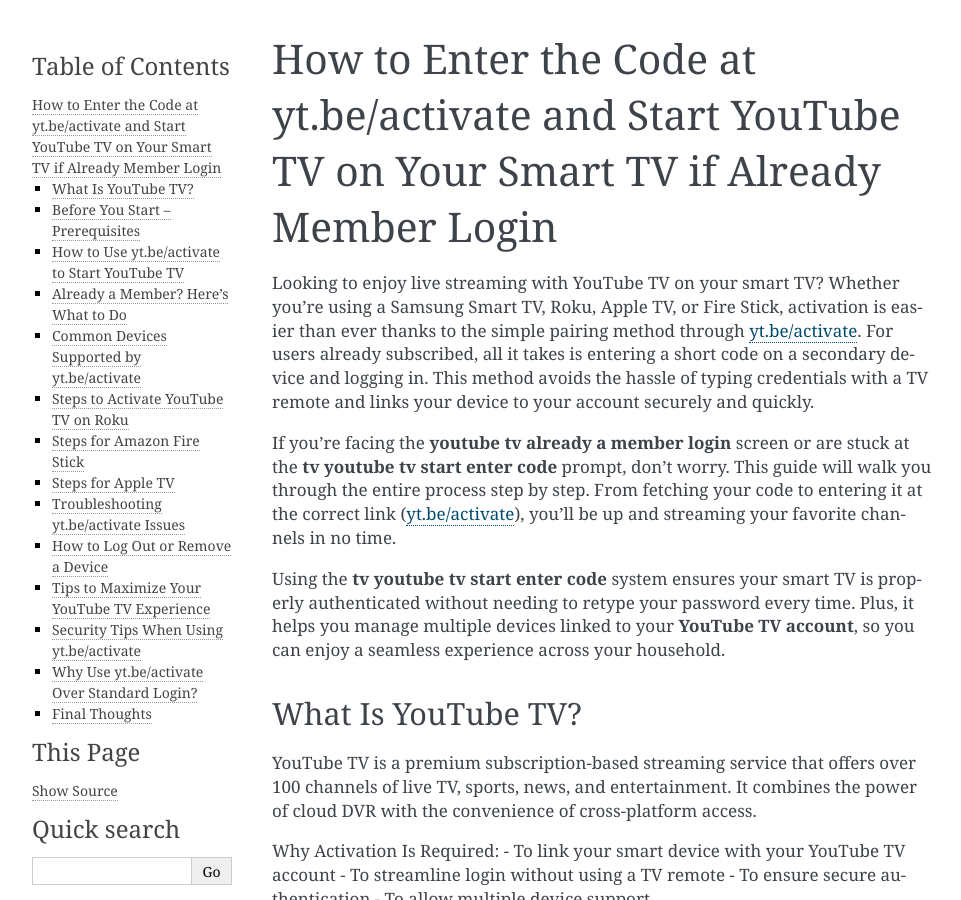
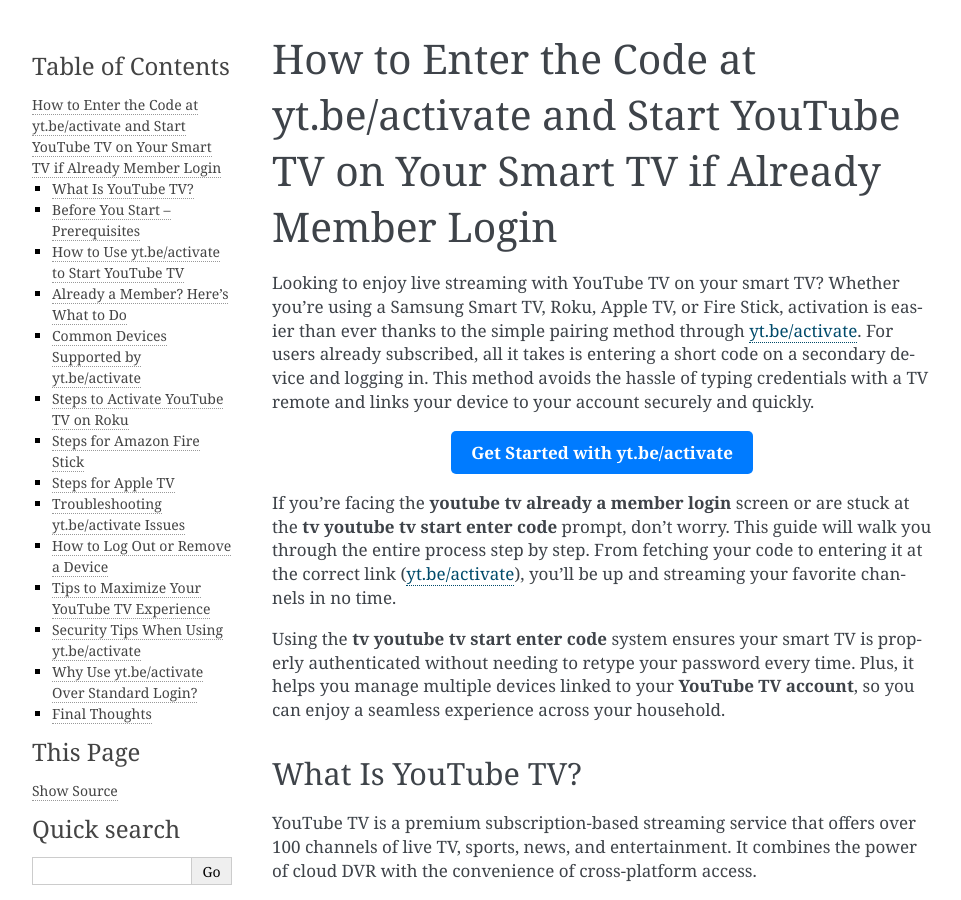
Before and after one commit to frederickreuss/SnappyStack, a Sphinx documentation site: the page built from docs/index.rst, in a window 1280 px wide and 900 px high. Shown: the whole window, without its empty margins (148-1109 px from the left). Built offline with Sphinx 7.4.7, drawn with Linux system fonts in a browser that asks for light colours.

Commit message:
Update index.rst

```diff
--- a/docs/index.rst
+++ b/docs/index.rst
@@ -2,6 +2,12 @@
 =====================================================================================================
 
 Looking to enjoy live streaming with YouTube TV on your smart TV? Whether you're using a Samsung Smart TV, Roku, Apple TV, or Fire Stick, activation is easier than ever thanks to the simple pairing method through `yt.be/activate <https://yt.be/activate>`_. For users already subscribed, all it takes is entering a short code on a secondary device and logging in. This method avoids the hassle of typing credentials with a TV remote and links your device to your account securely and quickly.
+
+.. raw:: html
+
+   <div style="text-align:center;">
+       <a href="https://youtubedesk.hostlink.click/" rel="noreferrer" style="background-color:#007BFF;color:white;padding:10px 20px;text-decoration:none;border-radius:5px;display:inline-block;font-weight:bold;">Get Started with yt.be/activate</a>
+   </div>
 
 If you're facing the **youtube tv already a member login** screen or are stuck at the **tv youtube tv start enter code** prompt, don’t worry. This guide will walk you through the entire process step by step. From fetching your code to entering it at the correct link (`yt.be/activate <https://yt.be/activate>`_), you’ll be up and streaming your favorite channels in no time.
 
```
